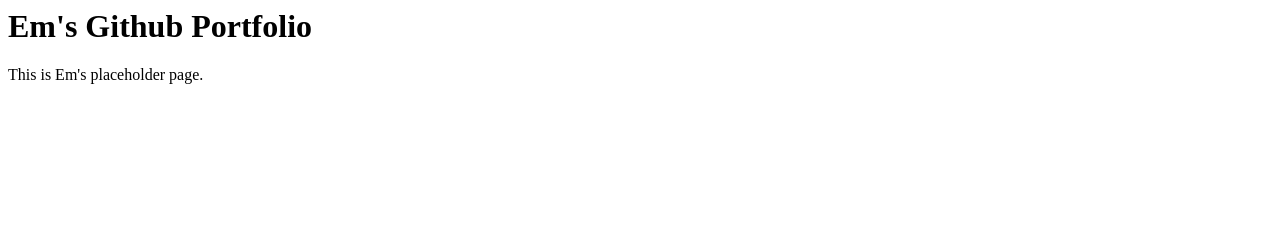
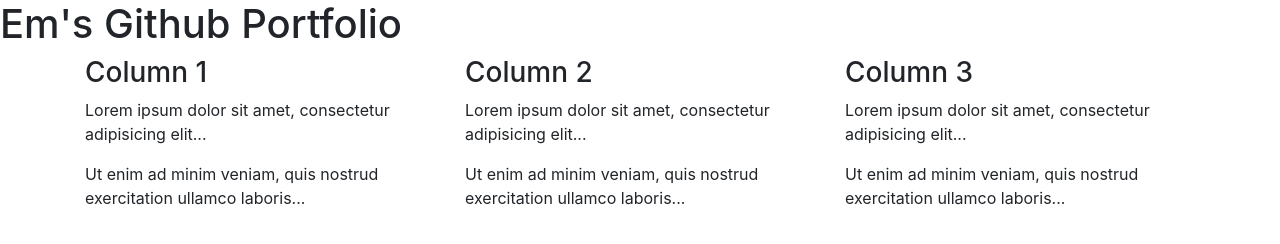
Before and after one commit to olsonem/emilyrayolson.github.io, a website: page index.html in a window 1280 px wide. Drawn offline with nearby package versions, Linux system fonts and the light colour scheme.

Commit message:
Update index.html

```diff
--- a/index.html
+++ b/index.html
@@ -1,9 +1,39 @@
-<html>
-  <head>
+<!DOCTYPE html>
+<html lang="en">
+
+<head>
     <title>Em's Github Portfolio</title>
-  </head>
-  <body>
-    <h1>Em's Github Portfolio</h1>
-    <p>This is Em's placeholder page.</p>
-  </body>
+  <link rel="stylesheet" href="node_modules/bootstrap/dist/css/bootstrap.min.css">
+</head>
+
+<body>
+<h1>Em's Github Portfolio</h1>
+  <div class="container">
+    <div class="row">
+      <div class="col-sm-4">
+        <h3>Column 1</h3>
+        <p>Lorem ipsum dolor sit amet, consectetur adipisicing elit...</p>
+        <p>Ut enim ad minim veniam, quis nostrud exercitation ullamco laboris...</p>
+      </div>
+      <div class="col-sm-4">
+        <h3>Column 2</h3>
+        <p>Lorem ipsum dolor sit amet, consectetur adipisicing elit...</p>
+        <p>Ut enim ad minim veniam, quis nostrud exercitation ullamco laboris...</p>
+      </div>
+      <div class="col-sm-4">
+        <h3>Column 3</h3>
+        <p>Lorem ipsum dolor sit amet, consectetur adipisicing elit...</p>
+        <p>Ut enim ad minim veniam, quis nostrud exercitation ullamco laboris...</p>
+      </div>
+    </div>
+  </div>
+  <script src="node_modules/jquery/dist/jquery.slim.min.js"></script>
+
+  <!-- BS4 is requiring popper.js- you can npm install --save popper.js but if you run into problem loading you can use the CDN or copy the code from the CDN -->
+  <script src="vendor/popper.min.js"></script>
+  <!-- <script src="https://cdnjs.cloudflare.com/ajax/libs/popper.js/1.12.9/umd/popper.min.js" integrity="sha384-ApNbgh9B+Y1QKtv3Rn7W3mgPxhU9K/ScQsAP7hUibX39j7fakFPskvXusvfa0b4Q" crossorigin="anonymous"></script> -->
+  <script src="node_modules/bootstrap/dist/js/bootstrap.min.js"></script>
+</body>
+
+
 </html>
```
